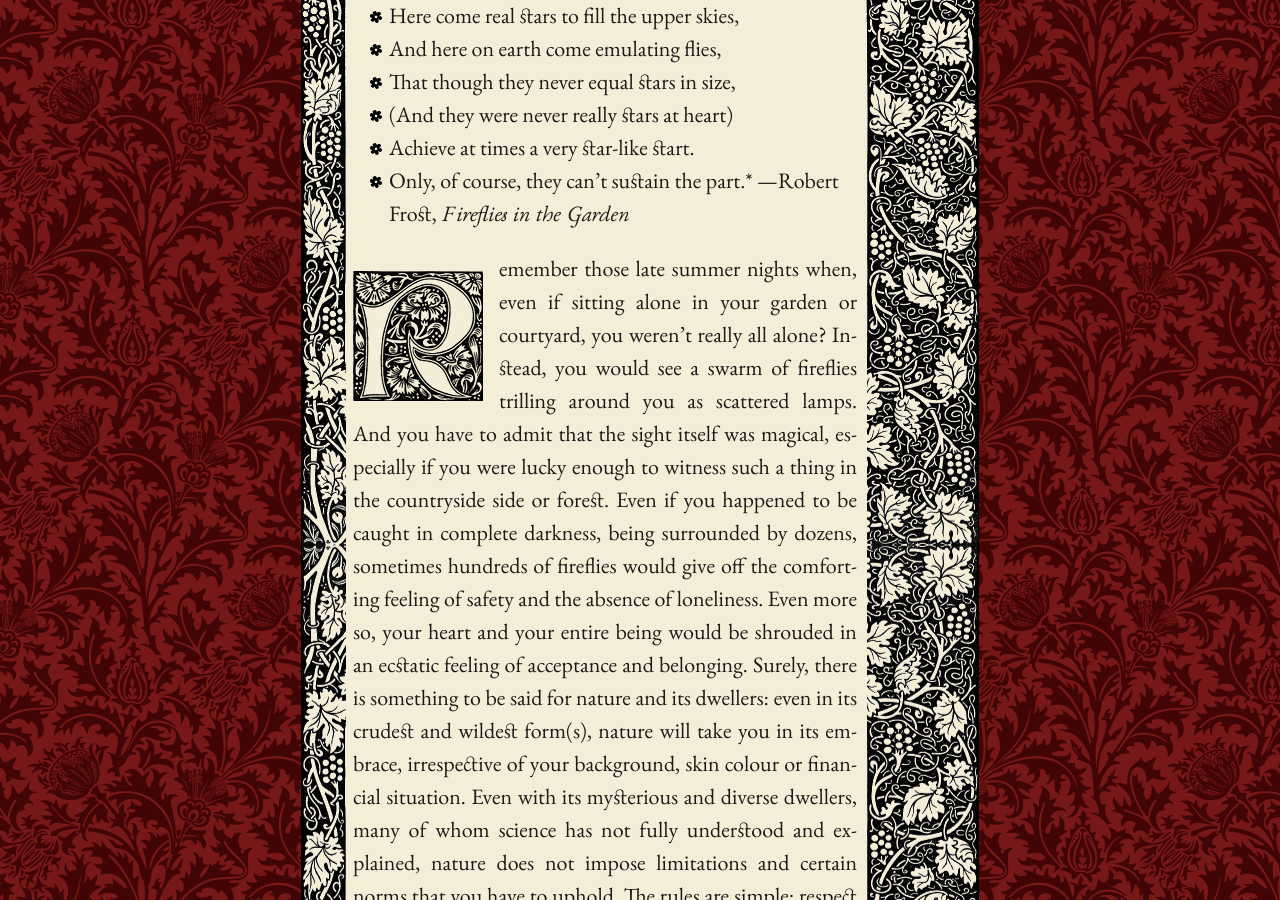
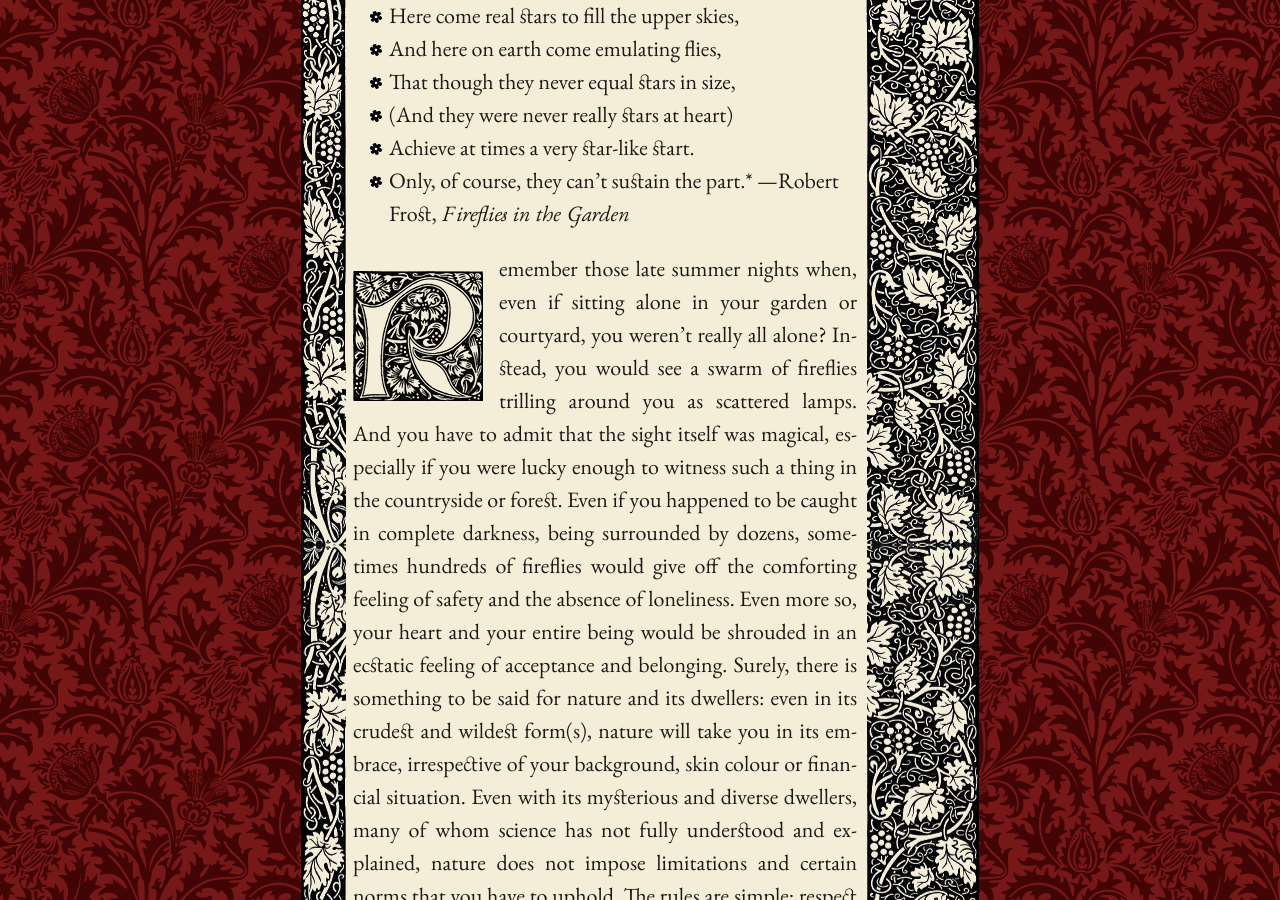
Before and after one commit to mpasovic/majapasovic.org, a Jekyll site: the page built from _posts/2016-07-06-a-lamenting-song-for-fireflies-progressive-destruction-of-the-environment-and-its-consequences.md, in a window 1280 px wide and 900 px high, scrolled down 442 px. Built offline with Jekyll 4.4.1, drawn with Linux system fonts in a browser that asks for light colours; nearby versions of some CDN libraries; some of the changed lines change nothing that is shown; some of the changed text lies outside the part shown.

Commit message:
Updated 2016-07-06-a-lamenting-song-for-fireflies-progressive-destruction-of-the-environment-and-its-consequences.md

```diff
--- a/_posts/2016-07-06-a-lamenting-song-for-fireflies-progressive-destruction-of-the-environment-and-its-consequences.md
+++ b/_posts/2016-07-06-a-lamenting-song-for-fireflies-progressive-destruction-of-the-environment-and-its-consequences.md
@@ -15,6 +15,6 @@
 - Achieve at times a very star-like start.
 - Only, of course, they can't sustain the part.* —Robert Frost, *Fireflies in the Garden*
 
-<span class="versal r9">R</span>emember those late summer nights when, even if sitting alone in your garden or courtyard, you weren't really all alone? Instead, you would see a swarm of fireflies trilling around you as scattered lamps. And you have to admit that the sight itself was magical, especially if you were lucky enough to witness such a thing in the countryside side or forest. Even if you happened to be caught in complete darkness, being surrounded by dozens, sometimes hundreds of fireflies would give off the comforting feeling of safety and the absence of loneliness. Even more so, your heart and your entire being would be shrouded in an ecstatic feeling of acceptance and belonging. Surely, there is something to be said for nature and its dwellers: even in its crudest and wildest form(s), nature will take you in its embrace, irrespective of your background, skin colour or financial situation. Even with its mysterious and diverse dwellers, many of whom science has not fully understood and explained, nature does not impose limitations and certain norms that you have to uphold. The rules are simple: respect your environment and what it offers, and stray away from
+<span class="versal r9">R</span>emember those late summer nights when, even if sitting alone in your garden or courtyard, you weren't really all alone? Instead, you would see a swarm of fireflies trilling around you as scattered lamps. And you have to admit that the sight itself was magical, especially if you were lucky enough to witness such a thing in the countryside or forest. Even if you happened to be caught in complete darkness, being surrounded by dozens, sometimes hundreds of fireflies would give off the comforting feeling of safety and the absence of loneliness. Even more so, your heart and your entire being would be shrouded in an ecstatic feeling of acceptance and belonging. Surely, there is something to be said for nature and its dwellers: even in its crudest and wildest form(s), nature will take you in its embrace, irrespective of your background, skin colour or financial situation. Even with its mysterious and diverse dwellers, many of whom science has not fully understood and explained, nature does not impose limitations and certain norms that you have to uphold. The rules are simple: respect your environment and what it offers, and stray away from destroying and eradicating that which is different or unbeknownst to our minds and senses.
 
 *To be continued...*
```
